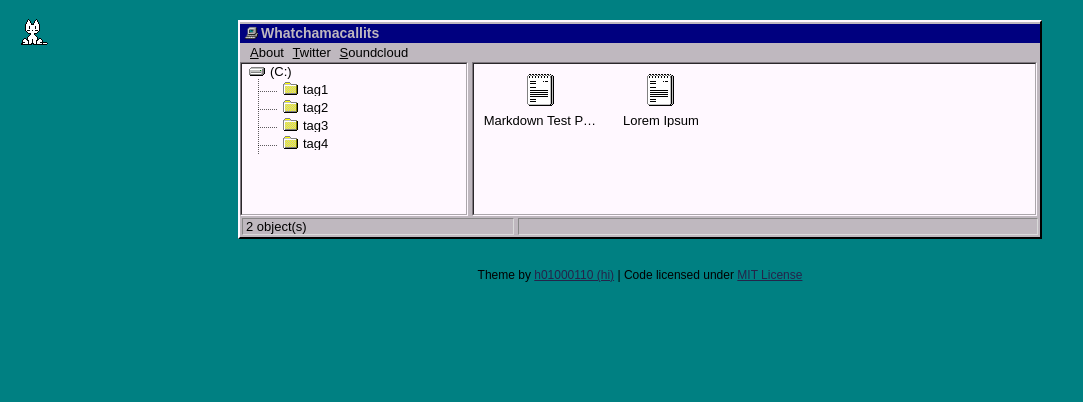
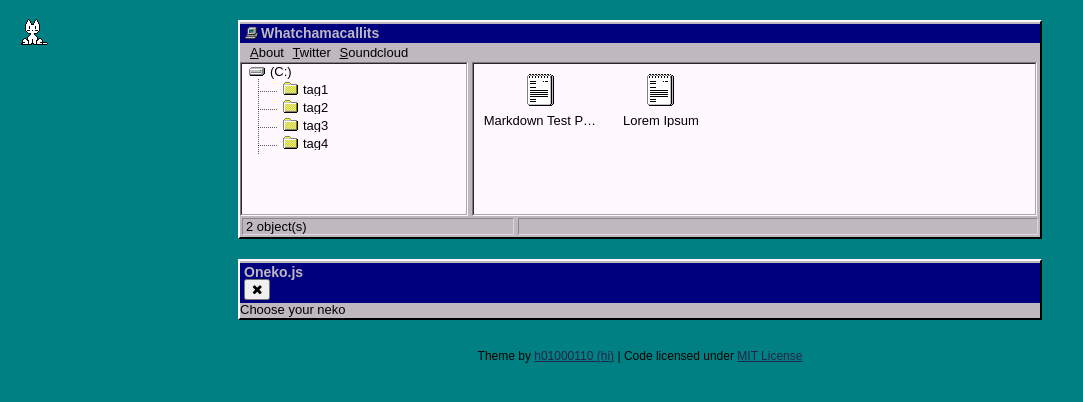
Before and after one commit to Hrztrm/hrztrm.github.io, a Jekyll site: the page built from index.html, in a window 1280 px wide. Shown: the top 402 px of the page, without its empty margins (0-1083 px from the left). Built offline with Jekyll 4.4.1, drawn with Linux system fonts in a browser that asks for light colours.

Commit message:
update for oneko variants

```diff
--- a/_layouts/default.html
+++ b/_layouts/default.html
@@ -93,6 +93,17 @@
 	<script src="/assets/js/002.js"></script>
 	<script src="/assets/js/mousetrap.js"></script>
 	<script src="/assets/js/oneko.js"></script>
+
+	<div class="popup">
+		<div class="default_title">
+			<h1>Oneko.js</h1>
+			<button onclick="closeModal()"><div class="btn"><span class="fa fa-times"></span></div></button>
+		</div>
+
+    	<h2>Choose your neko</h2>
+    	<div id="modal-content"></div>
+  	</div>
+
 	<div class="footer">
 		<p>Theme by <a href="http://github.com/h01000110" target="_blank">h01000110 (hi)</a> | Code licensed under <a href="https://github.com/h01000110/h01000110.github.io/blob/master/LICENSE" target="_blank">MIT License</a></p>
 	</div>
--- a/_sass/_main.scss
+++ b/_sass/_main.scss
@@ -13,6 +13,18 @@
 	border-color: #fff8ff #000000 #000000 #fff8ff;
 	padding: 2px 0;
 }
+
+.popup{
+	width: 800px;
+	margin: auto;
+	margin-top: 20px;
+	background: #bfb8bf;
+	border: 2px solid;
+	border-color: #fff8ff #000000 #000000 #fff8ff;
+	padding: 2px 0;
+	z-index:1000;
+}
+
 .default_title, .post_title {
 	padding: 2px 4px 3px 4px;
 	position: relative;
--- a/assets/js/oneko.js
+++ b/assets/js/oneko.js
@@ -493,7 +493,7 @@
 });
 
 function showPickerModal() {
-  const modal = document.getElementById('modal');
+  const modal = document.getElementsByClassName('popup');
   const content = document.getElementById('modal-content');
 
   // Clear previous content and add the new picker content
@@ -515,5 +515,5 @@
 });
 
 function closeModal() {
-  document.getElementById('modal').style.display = 'none';
+  document.getElementsByClassName('popup').style.display = 'none';
 }
```
